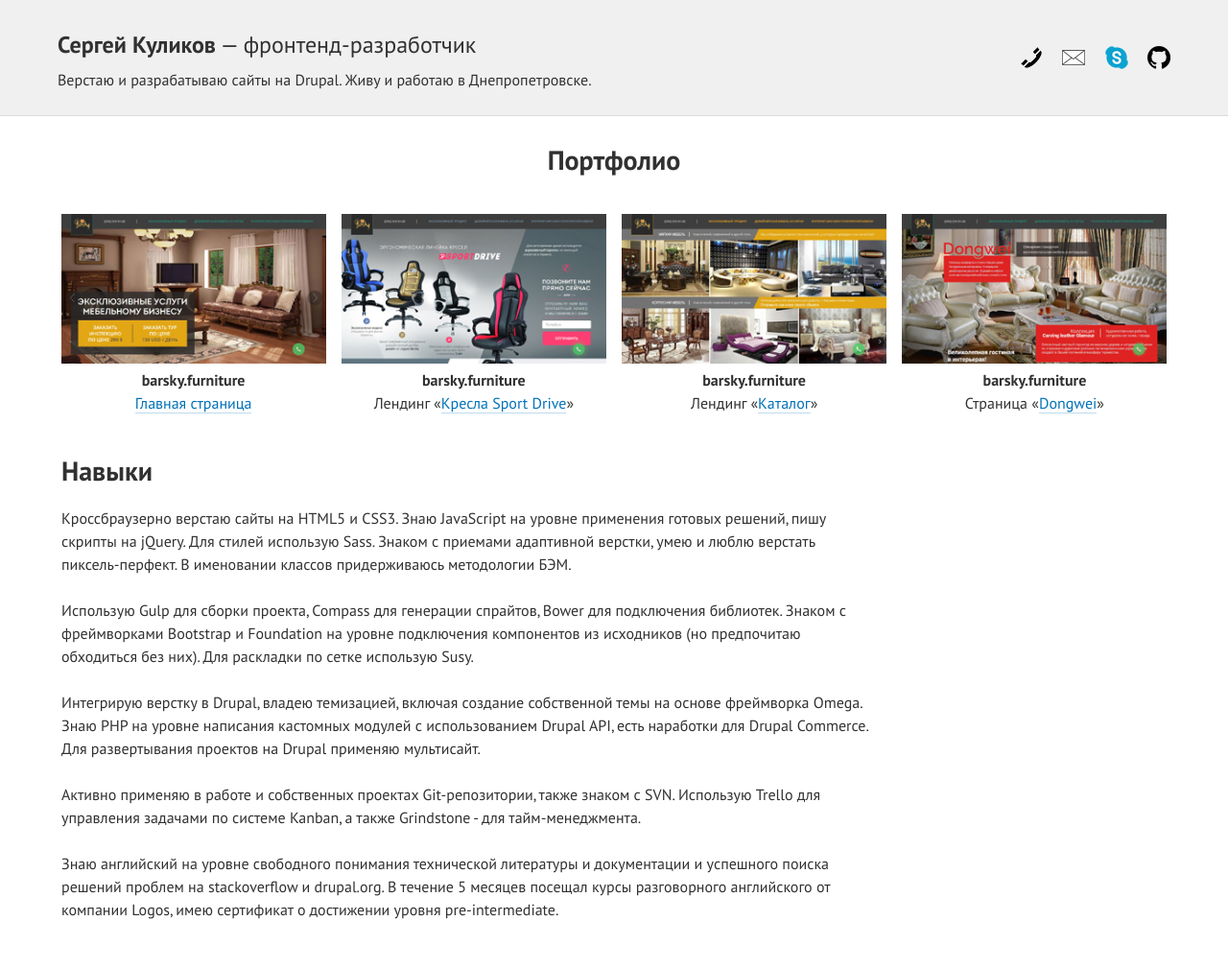
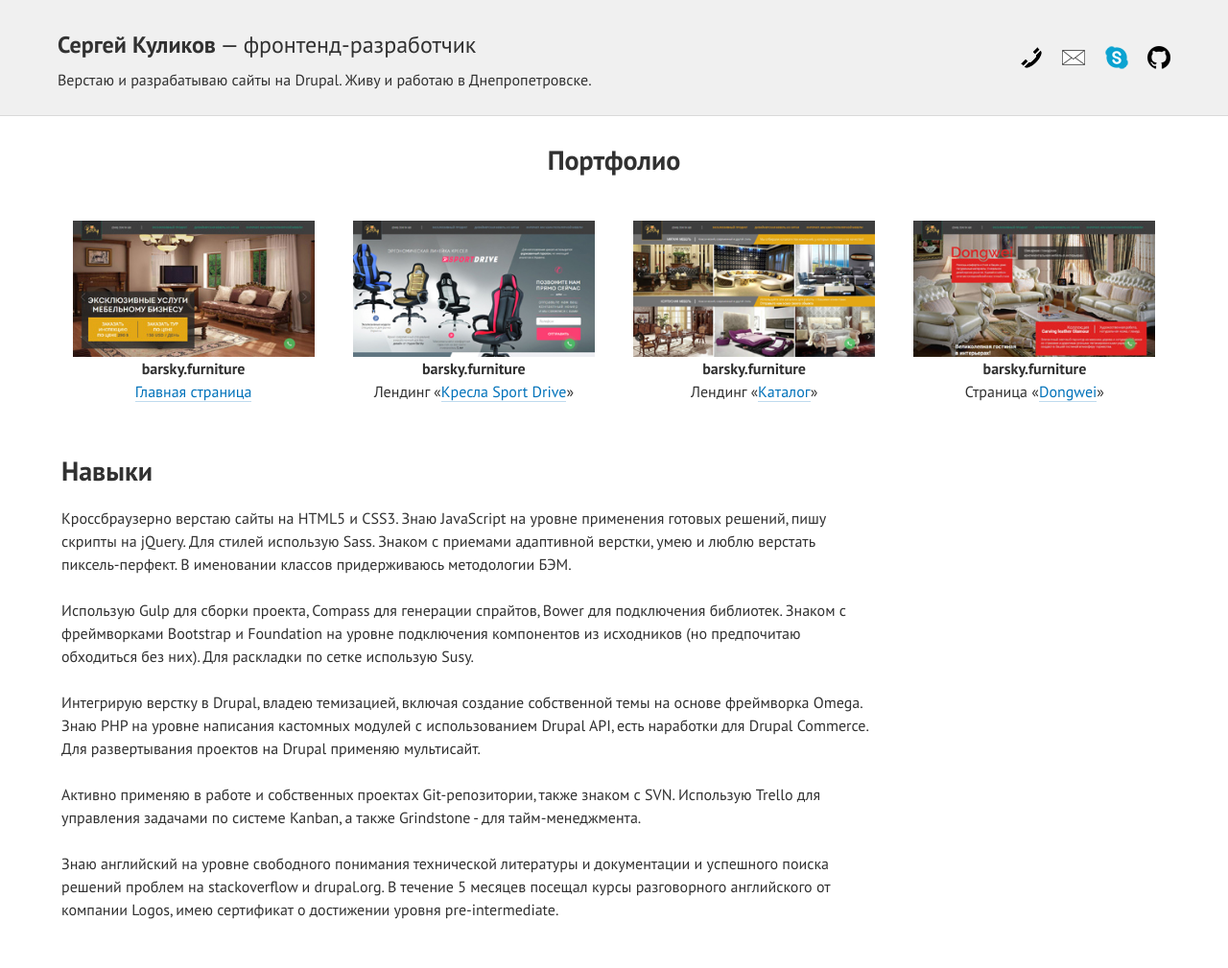
Before and after one commit to web-padawan/web-padawan.github.io, a Jekyll site: the page built from index.html, in a window 1280 px wide. Shown: the whole page at 96% size. Built offline with Jekyll 4.4.1, drawn with Linux system fonts in a browser that asks for light colours.

Commit message:
[mod] portfolio - styles, image links

```diff
--- a/_includes/portfolio.html
+++ b/_includes/portfolio.html
@@ -4,7 +4,9 @@
 
     <div class="portfolio-card">
       <div class="portfolio-card__thumb">
-        <img src="/assets/images/portfolio/barsky_frontpage.jpg" alt="barsky.furniture: Главная страница" title="barsky.furniture: Главная страница">
+        <a href="http://barsky.furniture" target="_blank">
+          <img src="/assets/images/portfolio/barsky_frontpage.jpg" alt="barsky.furniture: Главная страница" title="barsky.furniture: Главная страница">
+        </a>
       </div>
       <div class="portfolio-card__company">barsky.furniture</div>
       <div class="portfolio-card__title"><a href="http://barsky.furniture" target="_blank">Главная страница</a></div>
@@ -12,7 +14,9 @@
 
     <div class="portfolio-card">
       <div class="portfolio-card__thumb">
-        <img src="/assets/images/portfolio/barsky_sportdrive.jpg" alt="barsky.furniture: Кресла Sport Drive" title="barsky.furniture: Кресла Sport Drive">
+        <a href="http://barsky.furniture/goods/armchairs/sport_drive" target="_blank">
+          <img src="/assets/images/portfolio/barsky_sportdrive.jpg" alt="barsky.furniture: Кресла Sport Drive" title="barsky.furniture: Кресла Sport Drive">
+        </a>
       </div>
       <div class="portfolio-card__company">barsky.furniture</div>
       <div class="portfolio-card__title">Лендинг &laquo;<a href="http://barsky.furniture/goods/armchairs/sport_drive" target="_blank">Кресла Sport Drive</a>&raquo;</div>
@@ -20,7 +24,9 @@
 
     <div class="portfolio-card">
       <div class="portfolio-card__thumb">
-        <img src="/assets/images/portfolio/barsky_catalog.jpg" alt="barsky.furniture: Каталог" title="barsky.furniture: Каталог">
+        <a href="http://barsky.furniture/catalog" target="_blank">
+          <img src="/assets/images/portfolio/barsky_catalog.jpg" alt="barsky.furniture: Каталог" title="barsky.furniture: Каталог">
+        </a>
       </div>
       <div class="portfolio-card__company">barsky.furniture</div>
       <div class="portfolio-card__title">Лендинг &laquo;<a href="http://barsky.furniture/catalog" target="_blank">Каталог</a>&raquo;</div>
@@ -28,7 +34,9 @@
 
     <div class="portfolio-card">
       <div class="portfolio-card__thumb">
-        <img src="/assets/images/portfolio/barsky_dongwei.jpg" alt="barsky.furniture: Dongwei" title="barsky.furniture: Dongwei">
+        <a href="http://barsky.furniture/dongwei" target="_blank">
+          <img src="/assets/images/portfolio/barsky_dongwei.jpg" alt="barsky.furniture: Dongwei" title="barsky.furniture: Dongwei">
+        </a>
       </div>
       <div class="portfolio-card__company">barsky.furniture</div>
       <div class="portfolio-card__title">Страница &laquo;<a href="http://barsky.furniture/dongwei" target="_blank">Dongwei</a>&raquo;</div>
--- a/assets/css/app.css
+++ b/assets/css/app.css
@@ -801,7 +801,12 @@
 }
 .portfolio-card {
   display: inline-block;
+  padding: 12px;
   margin: 0 1rem;
+}
+.portfolio-card:hover {
+  border-color: #a9a9a9;
+  box-shadow: 0 0 1pc rgba(57, 56, 61, 0.4);
 }
 @media (min-width: 960px) {
   .portfolio-card {
--- a/sass/blocks/_portfolio.scss
+++ b/sass/blocks/_portfolio.scss
@@ -14,7 +14,13 @@
 
   &-card {
     display: inline-block;
+    padding: $vert-spacing-unit / 2;
     margin: 0 $horz-spacing-unit;
+
+    &:hover {
+      border-color: $shadow-box;
+      box-shadow: 0 0 1pc rgba($shadow-drop,.4);
+    }
 
     @include breakpoint($md) {
       width: 23%;
--- a/sass/utils/_colors.scss
+++ b/sass/utils/_colors.scss
@@ -2,3 +2,6 @@
 
 $link-default : #0072ba;
 $link-hover   : #f44336;
+
+$shadow-box   : #a9a9a9;
+$shadow-drop  : #39383d;
```
Also changed, not shown: assets/css/app.min.css.
